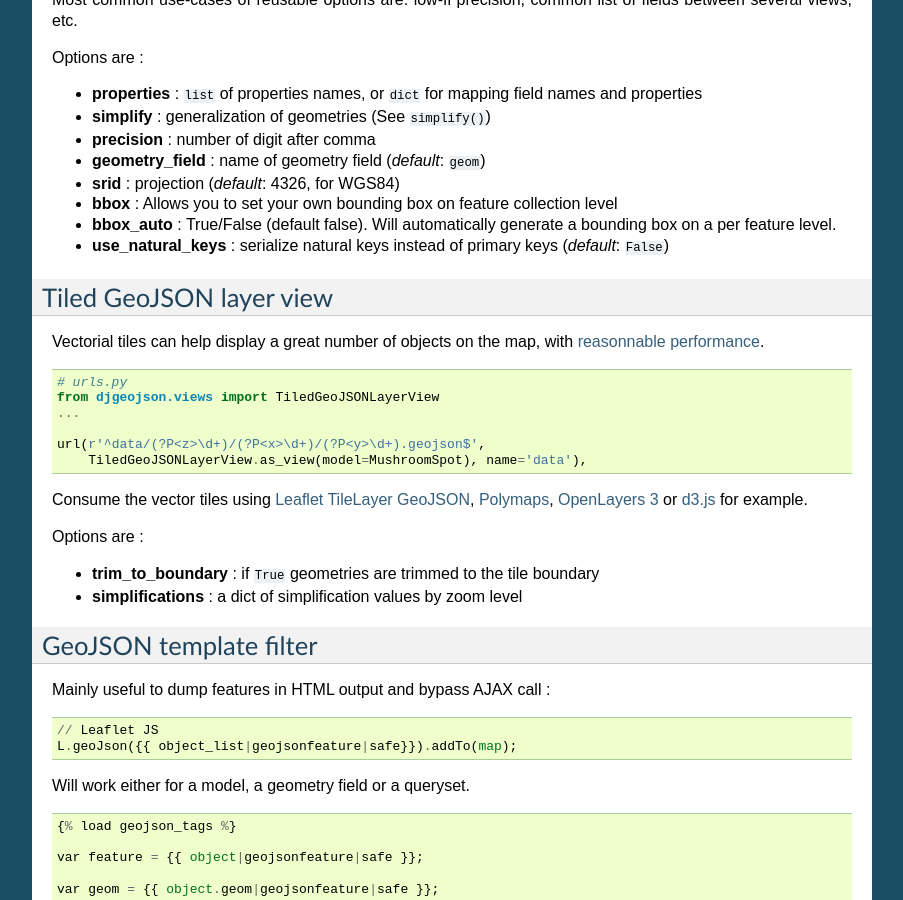
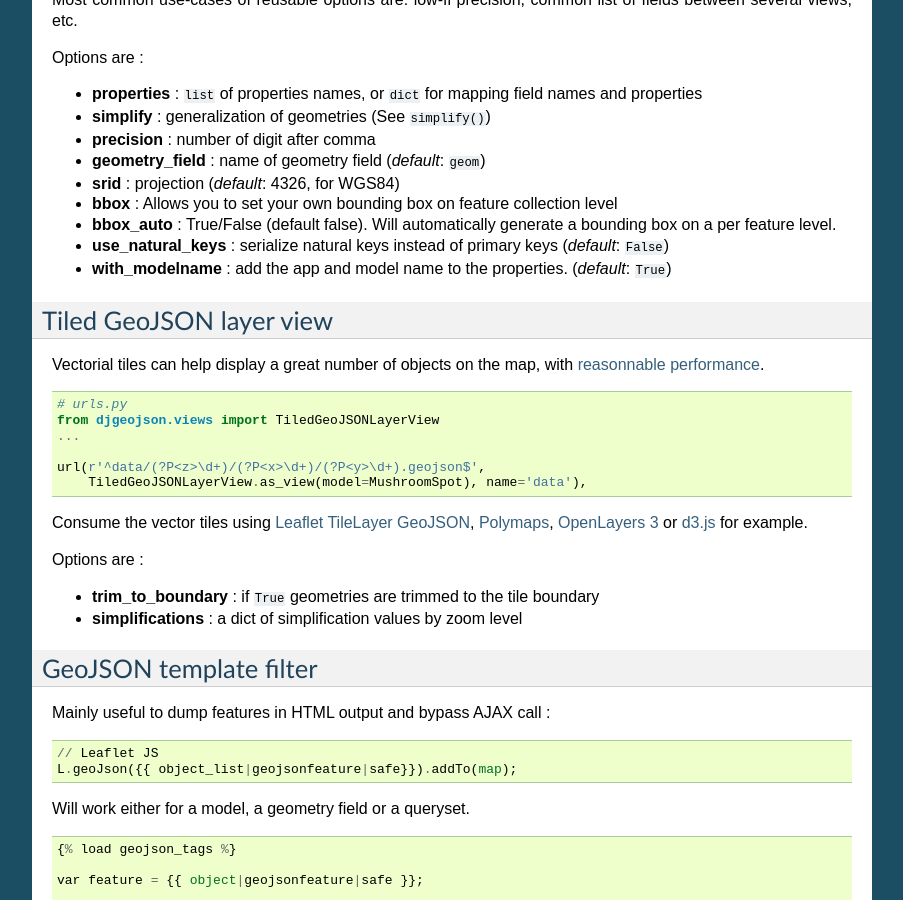
Before and after one commit to makinacorpus/django-geojson, a Sphinx documentation site: the page built from docs/views.rst, in a window 1280 px wide and 900 px high, scrolled down 712 px. Shown: the whole window, without its empty margins (198-1101 px from the left). Built offline with Sphinx 7.4.7, drawn with Linux system fonts in a browser that asks for light colours.

Commit message:
Add `with_modelname` to GeoJSONLayerView documentation

```diff
--- a/docs/views.rst
+++ b/docs/views.rst
@@ -56,6 +56,7 @@ Options are :
 * **bbox** : Allows you to set your own bounding box on feature collection level
 * **bbox_auto** : True/False (default false). Will automatically generate a bounding box on a per feature level.
 * **use_natural_keys** : serialize natural keys instead of primary keys (*default*: ``False``)
+* **with_modelname** : add the app and model name to the properties. (*default*: ``True``)
 
 
 Tiled GeoJSON layer view
```
